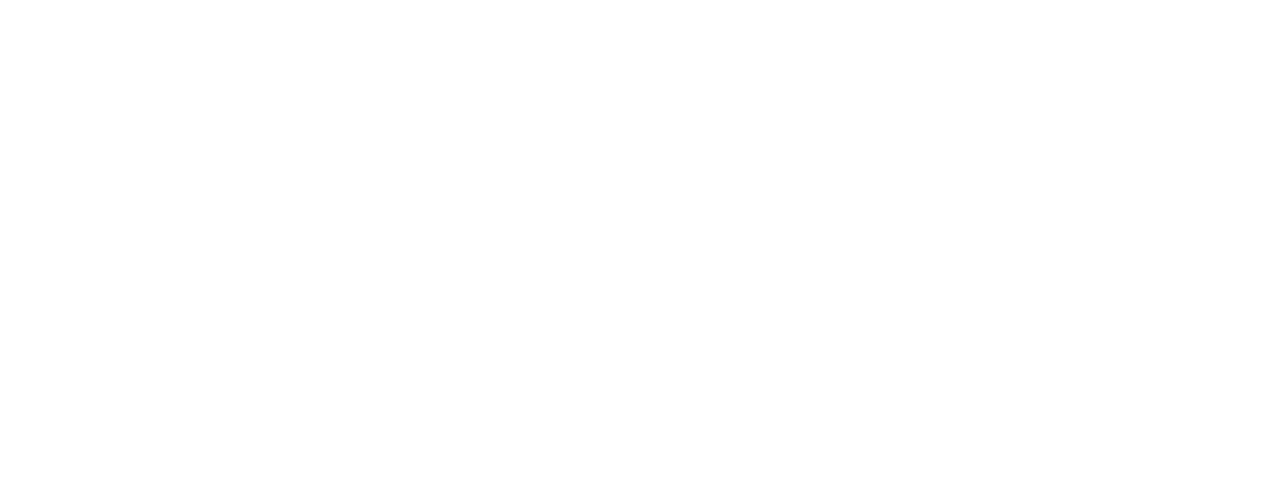
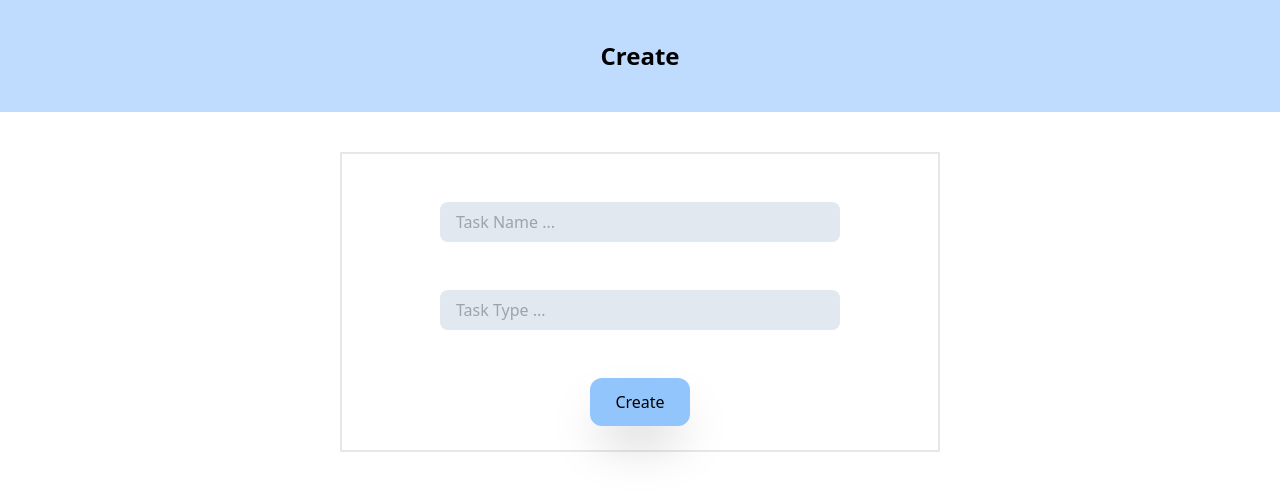
Before and after one commit to darsheelchudal/reduxtoolkitquerycrud, a React (Vite) app: page /edit/1 in a window 1280 px wide. Before the commit this address had no page. Shown: the top 492 px of the page. Built offline with nearby package versions, Linux system fonts and the light colour scheme; no server answers.

Commit message:
final commit

```diff
--- a/src/App.tsx
+++ b/src/App.tsx
@@ -9,6 +9,7 @@
         <Routes>
           <Route path="/" element={<Task />}></Route>
           <Route path="/create" element={<Create />}></Route>
+          <Route path="/edit/:id" element={<Create />}></Route>
         </Routes>
       </BrowserRouter>
     </>
--- a/src/components/Create.tsx
+++ b/src/components/Create.tsx
@@ -1,14 +1,35 @@
-import { useState } from "react";
-import { useCreateTasksMutation } from "../features/taskSlice";
-import { useNavigate } from "react-router";
+import { useEffect, useState } from "react";
+import {
+  useCreateTasksMutation,
+  useGetSingleTaskQuery,
+  useUpdateTasksMutation,
+} from "../features/taskSlice";
+import { useNavigate, useParams } from "react-router";
 
 function Create() {
   const [task, setTask] = useState({
     taskName: "",
     taskType: "",
   });
+  const [editMode, setEditMode] = useState(false);
   const navigate = useNavigate();
   const [createTasks, { isLoading, isError }] = useCreateTasksMutation();
+  const { id } = useParams();
+  const { data } = useGetSingleTaskQuery(id!);
+  const [updateTasks] = useUpdateTasksMutation();
+
+  console.log("Id", data?.id);
+
+  useEffect(() => {
+    if (id && data) {
+      setEditMode(true);
+      {
+        setTask({ ...data });
+      }
+    } else {
+      setEditMode(false);
+    }
+  }, [id, data]);
 
   //handle change
   const handleChange = (e) => {
@@ -26,13 +47,17 @@
   const handleSubmit = async (e) => {
     try {
       e.preventDefault();
-      const response = await createTasks(task);
-      console.log("Task created", response.data);
+      if (editMode) {
+        await updateTasks(task);
+      } else {
+        await createTasks(task);
         setTask({
           taskName: "",
           taskType: "",
         });
+      }
       navigate("/");
+      setEditMode(false);
     } catch (err) {
       console.log("Error", err);
     }
@@ -43,10 +68,17 @@
       {isError && <span>Loading...</span>}
       <div className="create">
         <div className="heading">
+          {editMode ? (
             <h1 className="text-2xl font-semibold p-10 text-center bg-blue-200">
-            Create Tasks
+              Edit
             </h1>
+          ) : (
+            <h1 className="text-2xl font-semibold p-10 text-center bg-blue-200">
+              Create
+            </h1>
+          )}
         </div>
+
         <div className="card flex justify-center">
           <div className="inner-card border-2 w-[600px] h-[300px] flex justify-center p-12 my-10">
             <form onSubmit={handleSubmit} className="space-y-12">
@@ -58,7 +90,7 @@
                   className="rounded-2 bg-slate-200 h-10 p-4 outline-none rounded-lg w-[400px]"
                   placeholder="Task Name ..."
                   onChange={handleChange}
-                  value={task.taskName}
+                  value={task?.taskName || ""}
                 />
               </div>
               <div className="form-item">
@@ -69,13 +101,19 @@
                   className="rounded-2 bg-slate-200 h-10 p-4 outline-none rounded-lg w-[400px]"
                   placeholder="Task Type ..."
                   onChange={handleChange}
-                  value={task.taskType}
+                  value={task?.taskType || ""}
                 />
               </div>
               <div className="flex justify-center">
+                {editMode ? (
                   <button className="button bg-blue-300 w-[100px] rounded-xl shadow-2xl text-center h-12 ">
-                  Submit
+                    Edit
                   </button>
+                ) : (
+                  <button className="button bg-blue-300 w-[100px] rounded-xl shadow-2xl text-center h-12 ">
+                    Create
+                  </button>
+                )}
               </div>
             </form>
           </div>
--- a/src/components/Task.tsx
+++ b/src/components/Task.tsx
@@ -5,7 +5,7 @@
 import { Link } from "react-router-dom";
 
 function Task() {
-  const { data: tasks, isError, isSuccess, isLoading } = useGetTasksQuery();
+  const { data: tasks, isError, isSuccess, isLoading } = useGetTasksQuery(2);
   const [deleteTasks] = useDeleteTasksMutation();
 
   console.log(tasks);
@@ -56,9 +56,12 @@
                   TYPE: {task?.taskType}
                 </div>
                 <div className="flex justify-between">
-                  <button className="bg-green-500 text-white w-16 rounded-lg shadow-2xl h-8">
-                    Edit
-                  </button>
+                  <Link to={`/edit/${task?.id}`}>
+                    <button className="bg-green-500 text-white w-16 rounded-lg shadow-2xl h-8">
+                      Edit
+                    </button>
+                  </Link>
+
                   <button
                     className="bg-red-500 text-white w-16 rounded-lg shadow-2xl h-8"
                     onClick={() => handleClick(task?.id)}
--- a/src/features/taskSlice.tsx
+++ b/src/features/taskSlice.tsx
@@ -9,7 +9,22 @@
   tagTypes: ["Task"],
   endpoints: (builder) => ({
     getTasks: builder.query<Task[], void>({
-      query: () => "/tasks",
+      query: () => ({
+        url: "/tasks",
+      }),
+      providesTags: ["Task"],
+      transformResponse: (response: Task[], meta, args: any) => {
+        if (args === 2) {
+          return response.slice(0, 4);
+        } else {
+          return response;
+        }
+      },
+    }),
+    getSingleTask: builder.query<Task, string>({
+      query: (id) => ({
+        url: `/tasks/${id}`,
+      }),
       providesTags: ["Task"],
     }),
     createTasks: builder.mutation<void, Task>({
@@ -27,6 +42,14 @@
       }),
       invalidatesTags: ["Task"],
     }),
+    updateTasks: builder.mutation<void, Task>({
+      query: ({ id, ...rest }) => ({
+        url: `/tasks/${id}`,
+        method: "PUT",
+        body: rest,
+      }),
+      invalidatesTags: ["Task"],
+    }),
   }),
 });
 
@@ -34,4 +57,6 @@
   useGetTasksQuery,
   useCreateTasksMutation,
   useDeleteTasksMutation,
+  useGetSingleTaskQuery,
+  useUpdateTasksMutation,
 } = taskApi;
```
Lines whose indentation alone changed are shown as unchanged.
